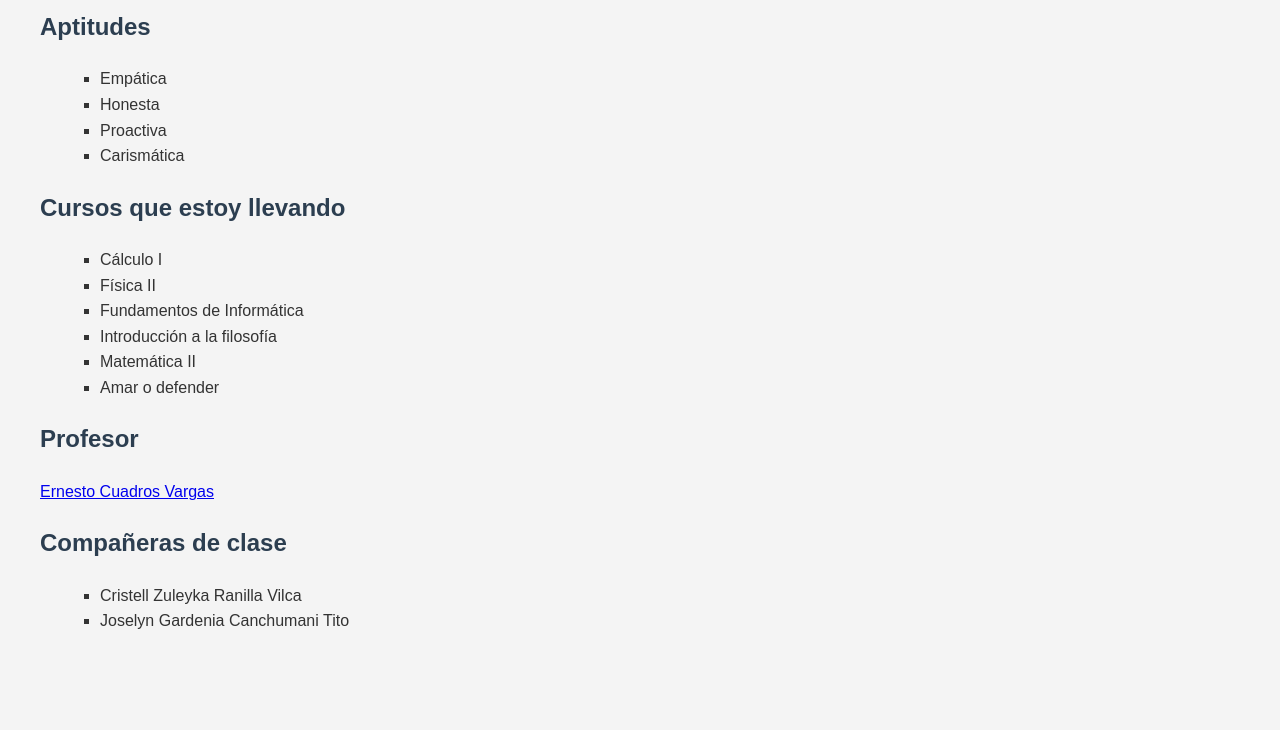
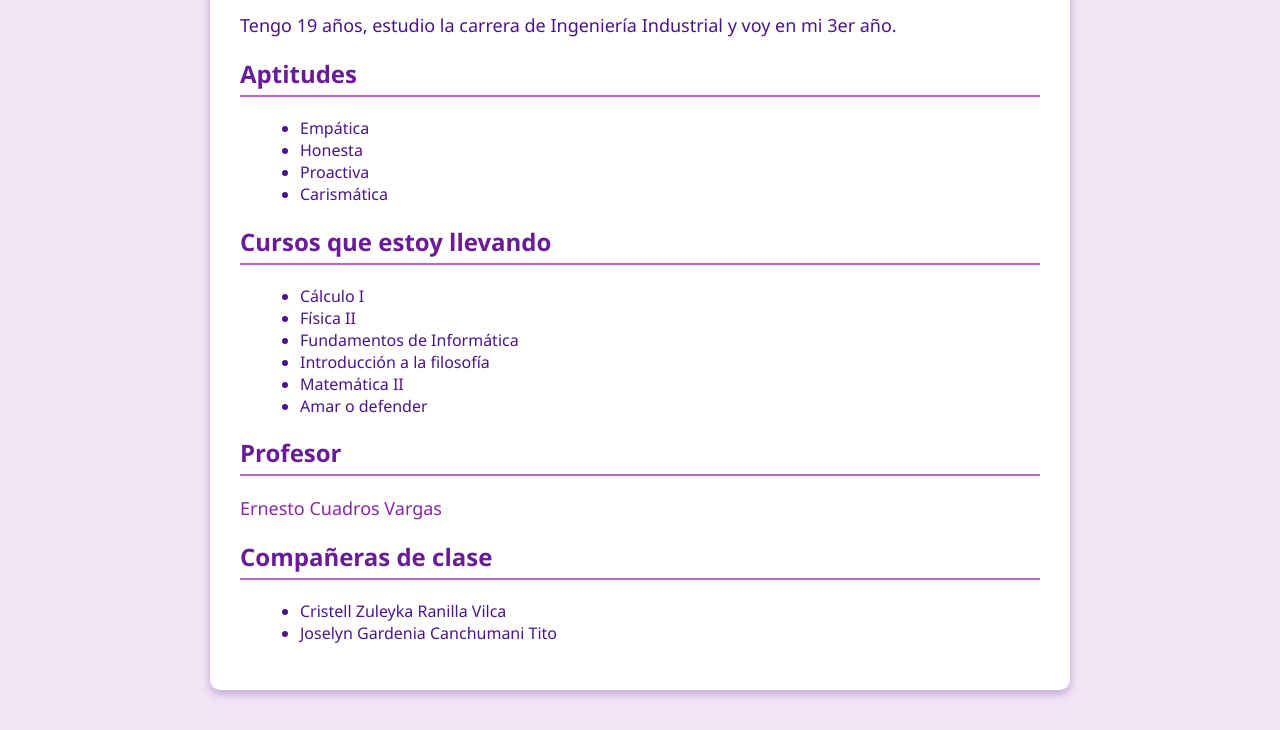
Before and after one commit to Kimberly230705/Kinverli-Rodriguez-Escarza, a plain HTML site: page index.html in a window 1280 px wide. Shown: the part 150-880 px from the top of the page. Before the commit the page ends 824 px from the top, so only its background shows below. Drawn offline with Linux system fonts and the light colour scheme.

Commit message:
Update index.html

```diff
--- a/index.html
+++ b/index.html
@@ -6,22 +6,49 @@
   <title>Kinverli Masiel Rodríguez Escarza</title>
   <style>
     body {
-      font-family: Arial, sans-serif;
-      line-height: 1.6;
-      margin: 40px;
-      background-color: #f4f4f4;
-      color: #333;
+      font-family: 'Segoe UI', Tahoma, Geneva, Verdana, sans-serif;
+      background-color: #f3e5f5;
+      color: #4a148c;
+      margin: 0;
+      padding: 0;
     }
-    h1, h2, h3 {
-      color: #2c3e50;
+
+    .container {
+      max-width: 800px;
+      margin: 40px auto;
+      background-color: #ffffff;
+      padding: 30px;
+      border-radius: 10px;
+      box-shadow: 0 4px 10px rgba(74, 20, 140, 0.3);
     }
+
+    h1, h2 {
+      color: #6a1b9a;
+      border-bottom: 2px solid #ba68c8;
+      padding-bottom: 5px;
+    }
+
     ul {
-      list-style-type: square;
+      list-style-type: disc;
       margin-left: 20px;
+    }
+
+    a {
+      color: #8e24aa;
+      text-decoration: none;
+    }
+
+    a:hover {
+      text-decoration: underline;
+    }
+
+    p {
+      font-size: 18px;
     }
   </style>
 </head>
 <body>
+  <div class="container">
     <h1>Kinverli Masiel Rodríguez Escarza</h1>
     <p>Tengo 19 años, estudio la carrera de Ingeniería Industrial y voy en mi 3er año.</p>
 
@@ -51,5 +78,6 @@
       <li>Cristell Zuleyka Ranilla Vilca</li>
       <li>Joselyn Gardenia Canchumani Tito</li>
     </ul>
+  </div>
 </body>
 </html>
```
Lines whose indentation alone changed are shown as unchanged.
